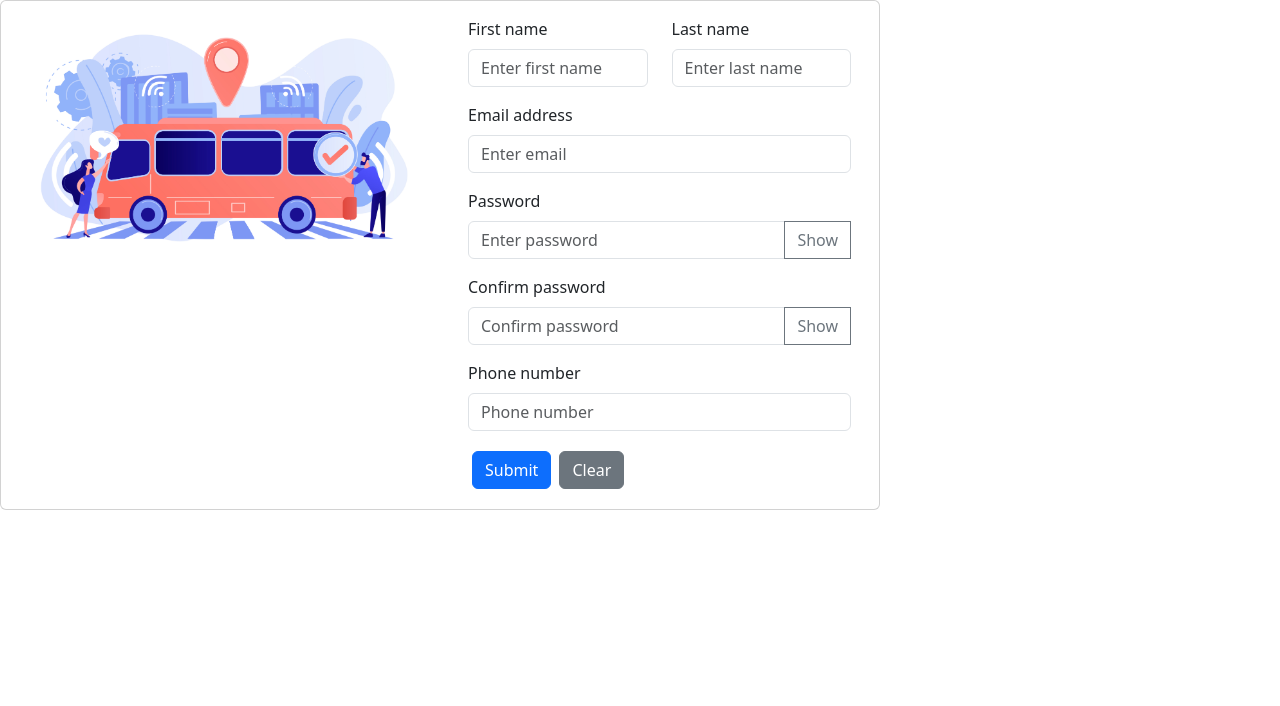
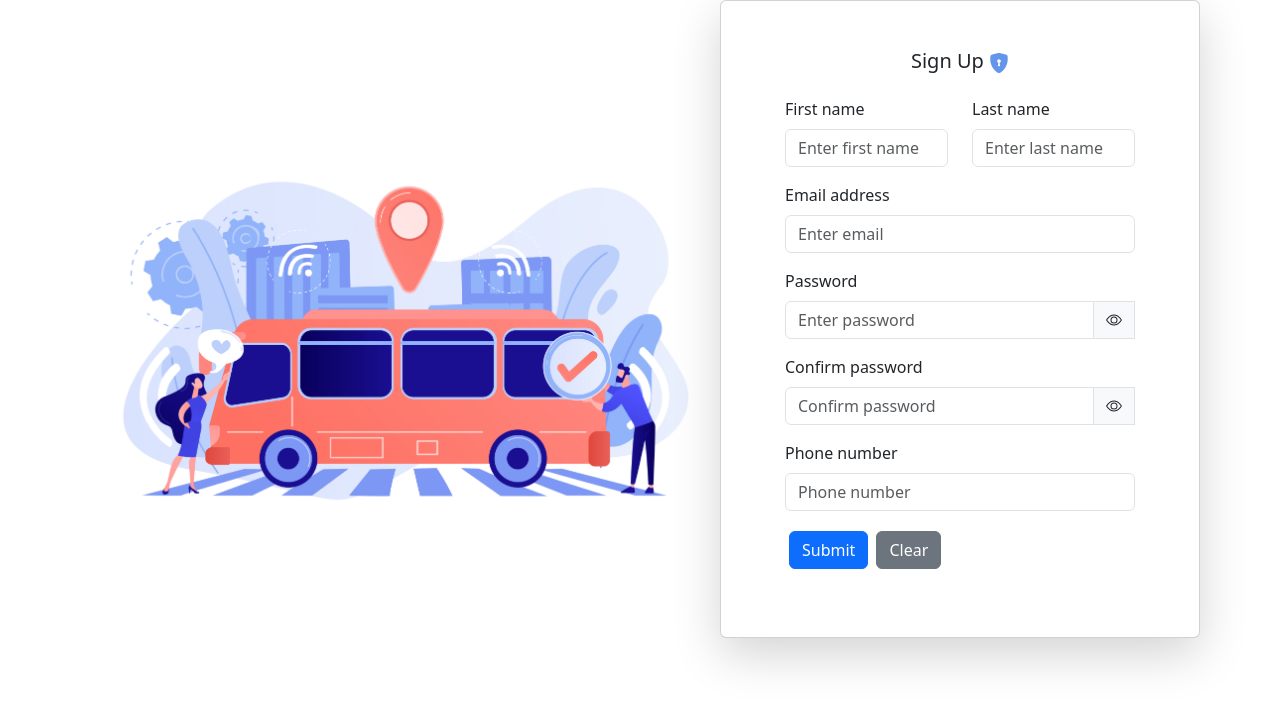
Before and after one commit to inv-devkrishnan/Bus-Buddy, a React (Create React App) app in the folder source_code/client/bus_buddy_front_end/: page /register-user in a window 1280 px wide. Shown: the top 706 px of the page. Built offline with nearby package versions, Linux system fonts and the light colour scheme; no server answers.

Commit message:
chore: register user

```diff
--- a/source_code/client/bus_buddy_front_end/package.json
+++ b/source_code/client/bus_buddy_front_end/package.json
@@ -22,7 +22,8 @@
     "react-router-dom": "^6.16.0",
     "react-scripts": "5.0.1",
     "sweetalert2": "^11.7.32",
-    "web-vitals": "^2.1.4"
+    "web-vitals": "^2.1.4",
+    "yup": "^1.3.2"
   },
   "scripts": {
     "start": "react-scripts start",
--- a/source_code/client/bus_buddy_front_end/src/App.js
+++ b/source_code/client/bus_buddy_front_end/src/App.js
@@ -2,9 +2,9 @@ import { Route, Routes } from "react-router-dom";
 import LoginPage from "./pages/LoginPage";
 import DeleteAccountPage from "./pages/DeleteAccount";
 import ChangePassword from "./pages/ChangePassword";
+import RegisterUser from "./pages/RegisterUser";
 import OwnerUpdateCard from "./components/OwnerUpdateCard";
 import OwnerRegisterCard from "./components/OwnerRegisterCard";
-import RegisterCard from "./components/RegisterCard";
 import UpdateForm from "./components/UpdateFormCard";
 
 function App() {
@@ -15,10 +15,10 @@ function App() {
       <Route path="/change-password" element={<ChangePassword />}></Route>
       <Route path="/update-owner" element={<OwnerUpdateCard />} />
       <Route path="/register-owner" element={<OwnerRegisterCard />} />
-      <Route path="/register-user" element={<RegisterCard />} />
+      <Route path="/register-user" element={<RegisterUser />} />
       <Route path="/update-user" element={<UpdateForm />} />
     </Routes>
   );
 }
 
-export default App;
+export default App
--- a/source_code/client/bus_buddy_front_end/src/components/RegisterCard.jsx
+++ b/source_code/client/bus_buddy_front_end/src/components/RegisterCard.jsx
@@ -2,23 +2,18 @@ import React, { useState } from "react";
 import Button from "react-bootstrap/Button";
 import Card from "react-bootstrap/Card";
 import Form from "react-bootstrap/Form";
-import Container from "react-bootstrap/Container";
 import Row from "react-bootstrap/Row";
 import Col from "react-bootstrap/Col";
 import InputGroup from "react-bootstrap/InputGroup";
+import { ShieldLockFill, Eye, EyeSlash } from "react-bootstrap-icons";
 import Swal from "sweetalert2";
-import registerImage from "../assets/register.jpg";
 import { useFormik } from "formik";
 import { RegistrationSchema } from "./RegistrationSchema";
 import axios from "axios";
 
 export default function RegisterCard() {
   const [showPassword, setShowPassword] = useState(false);
-  const handleClickShowPassword = () => setShowPassword(!showPassword);
-
   const [showConfirmPassword, setShowConfirmPassword] = useState(false);
-  const handleClickShowConfirmPassword = () =>
-    setShowConfirmPassword(!showConfirmPassword);
 
   const onSubmit = () => {
     axios
@@ -79,17 +74,13 @@ export default function RegisterCard() {
 
   return (
     <>
-      <Card style={{ width: "55rem" }}>
-        <Container>
-          <Row>
-            <Col>
-              <Card.Img
-                style={{ alignContent: "flex-start" }}
-                src={registerImage}
-                alt="register"
-              />
-            </Col>
-            <Col>
+      <Card
+        className="p-5 shadow-lg p-3 mb-5 bg-body rounded"
+        style={{ width: "30rem", padding: 5, alignItems: "center" }}
+      >
+        <Card.Title>
+          Sign Up <ShieldLockFill color="cornflowerblue" />
+        </Card.Title>
         <Card.Body>
           <Form onSubmit={formik.handleSubmit} id="userRegisterForm">
             <Row>
@@ -112,6 +103,7 @@ export default function RegisterCard() {
                   </Form.Control.Feedback>
                 </Form.Group>
               </Col>
+
               <Col>
                 <Form.Group className="mb-3" controlId="lastName">
                   <Form.Label>Last name</Form.Label>
@@ -132,6 +124,7 @@ export default function RegisterCard() {
                 </Form.Group>
               </Col>
             </Row>
+
             <Form.Group className="mb-3" controlId="email">
               <Form.Label>Email address</Form.Label>
               <Form.Control
@@ -147,6 +140,7 @@ export default function RegisterCard() {
                 {formik.errors.email}
               </Form.Control.Feedback>
             </Form.Group>
+
             <Form.Group className="mb-3" controlId="password">
               <Form.Label>Password</Form.Label>
               <InputGroup className="mb-3">
@@ -156,31 +150,25 @@ export default function RegisterCard() {
                   value={formik.values.password}
                   onChange={formik.handleChange}
                   onBlur={formik.handleBlur}
-                        isInvalid={
-                          formik.touched.password && formik.errors.password
-                        }
+                  isInvalid={formik.touched.password && formik.errors.password}
                   placeholder="Enter password"
-                      />
-                       {showPassword ? (
-                        <Button
-                          variant="outline-secondary"
-                          onClick={handleClickShowPassword}
+                />{" "}
+                <InputGroup.Text
+                  id="basic-addon1"
+                  onClick={() => {
+                    showPassword
+                      ? setShowPassword(false)
+                      : setShowPassword(true);
+                  }}
                 >
-                          Hide
-                        </Button>
-                      ) : (
-                        <Button
-                          variant="outline-secondary"
-                          onClick={handleClickShowPassword}
-                        >
-                          Show
-                        </Button>
-                      )}
+                  {showPassword ? <EyeSlash /> : <Eye />}
+                </InputGroup.Text>
                 <Form.Control.Feedback type="invalid">
                   {formik.errors.password}
                 </Form.Control.Feedback>
               </InputGroup>
             </Form.Group>
+
             <Form.Group className="mb-3" controlId="confirmPassword">
               <Form.Label>Confirm password</Form.Label>
               <InputGroup className="mb-3">
@@ -196,26 +184,22 @@ export default function RegisterCard() {
                   }
                   placeholder="Confirm password"
                 />
-                     {showConfirmPassword ? (
-                        <Button
-                          variant="outline-secondary"
-                          onClick={handleClickShowConfirmPassword}
+                <InputGroup.Text
+                  id="basic-addon1"
+                  onClick={() => {
+                    showConfirmPassword
+                      ? setShowConfirmPassword(false)
+                      : setShowConfirmPassword(true);
+                  }}
                 >
-                          Hide
-                        </Button>
-                      ) : (
-                        <Button
-                          variant="outline-secondary"
-                          onClick={handleClickShowConfirmPassword}
-                        >
-                          Show
-                        </Button>
-                      )}
+                  {showConfirmPassword ? <EyeSlash /> : <Eye />}
+                </InputGroup.Text>
                 <Form.Control.Feedback type="invalid">
                   {formik.errors.confirmPassword}
                 </Form.Control.Feedback>
               </InputGroup>
             </Form.Group>
+
             <Form.Group className="mb-3" controlId="phone">
               <Form.Label>Phone number</Form.Label>
               <Form.Control
@@ -252,9 +236,6 @@ export default function RegisterCard() {
             </Row>
           </Form>
         </Card.Body>
-            </Col>
-          </Row>
-        </Container>
       </Card>
     </>
   );
--- /dev/null
+++ b/source_code/client/bus_buddy_front_end/src/pages/RegisterUser.jsx
@@ -0,0 +1,24 @@
+import React from "react";
+import { Image } from "react-bootstrap";
+import RegisterImage from "../assets/register.jpg";
+import RegisterCard from "../components/RegisterCard";
+
+export default function RegisterUser() {
+  return (
+    <div
+      style={{
+        display: "flex",
+        alignItems: "center",
+        justifyContent: "center",
+      }}
+    >
+      <Image
+        src={RegisterImage}
+        alt="register user"
+        fluid
+        style={{ width: "50%", height: "auto" }}
+      />
+      <RegisterCard />
+    </div>
+  );
+}
```
Also changed, not shown: 1 other file (tests, documents, lock files or other folders). Lines whose indentation alone changed are shown as unchanged.
